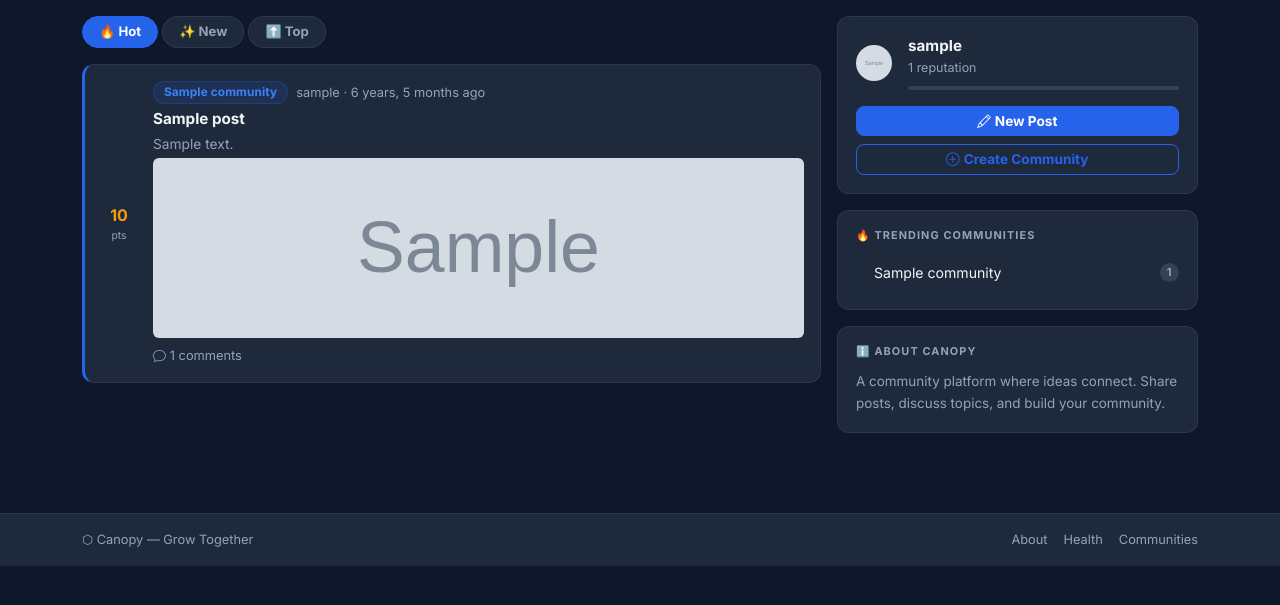
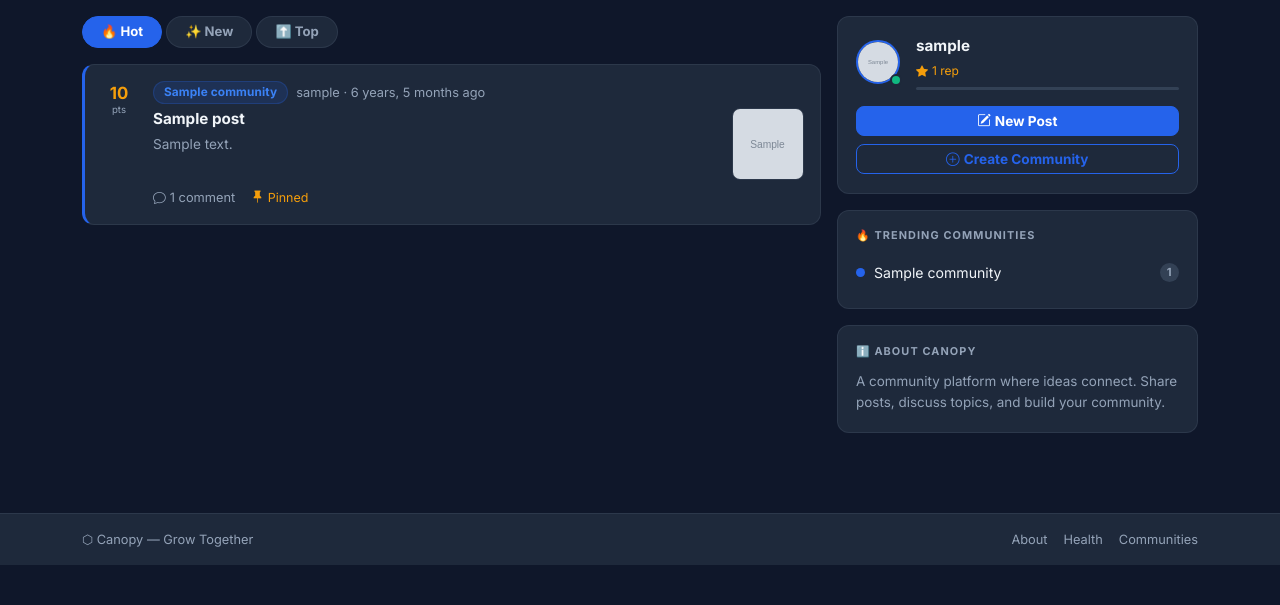
Before and after one commit to AnishIdhayan-1412/NexusBoard-V1, a Django app: page / in a window 1280 px wide. Shown: the part 61-666 px from the top of the page. Run offline with Django 5.2, Linux system fonts and the light colour scheme; a user stored in the database is signed in; tables that the repository leaves empty hold one stand-in row (values such as "Sample post"); grey boxes marked "Sample" are stand-in pictures.

Commit message:
fix+visual: home feed — coloured community dots, post type badges, image thumbnails, pinned/locked indicators, online dot on avatar

```diff
--- a/templates/core/home.html
+++ b/templates/core/home.html
@@ -3,56 +3,58 @@
 
 {% block extra_css %}
 <style>
-  /* Feed sort tabs */
+  /* ── Sort tabs ───────────────────────────────────── */
   .sort-tabs { display: flex; gap: 4px; margin-bottom: 1rem; }
-  .sort-tab { padding: 5px 16px; border-radius: 20px; font-size: 0.82rem; font-weight: 600; text-decoration: none; color: var(--nb-text-muted); background: var(--nb-surface-1); border: 1px solid var(--nb-border); transition: all 0.15s; }
+  .sort-tab { padding: 5px 18px; border-radius: 20px; font-size: 0.82rem; font-weight: 600; text-decoration: none; color: var(--nb-text-muted); background: var(--nb-surface-1); border: 1px solid var(--nb-border); transition: all 0.15s; }
   .sort-tab:hover { color: var(--nb-text); border-color: var(--nb-primary); }
   .sort-tab.active { background: var(--nb-primary); color: #fff; border-color: var(--nb-primary); }
 
-  /* Welcome banner */
+  /* ── Welcome banner ─────────────────────────────── */
   .welcome-banner {
-    border-radius: 14px;
-    padding: 1.25rem 1.5rem;
-    margin-bottom: 1rem;
+    border-radius: 14px; padding: 1.25rem 1.5rem; margin-bottom: 1rem;
     background: linear-gradient(135deg, rgba(37,99,235,0.12), rgba(14,165,233,0.08));
-    border: 1px solid rgba(37,99,235,0.3);
-    position: relative;
-    overflow: hidden;
+    border: 1px solid rgba(37,99,235,0.3); position: relative; overflow: hidden;
   }
   .welcome-banner::before {
-    content: '';
-    position: absolute;
-    inset: 0;
-    border-radius: 14px;
-    padding: 1.5px;
+    content:''; position:absolute; inset:0; border-radius:14px; padding:1.5px;
     background: linear-gradient(135deg, rgba(37,99,235,0.6), rgba(14,165,233,0.4));
     -webkit-mask: linear-gradient(#fff 0 0) content-box, linear-gradient(#fff 0 0);
     mask: linear-gradient(#fff 0 0) content-box, linear-gradient(#fff 0 0);
-    -webkit-mask-composite: xor;
-    mask-composite: exclude;
-    pointer-events: none;
+    -webkit-mask-composite: xor; mask-composite: exclude; pointer-events: none;
   }
 
-  /* Score display on feed */
-  .feed-score { font-size: 1rem; font-weight: 700; min-width: 32px; text-align: center; }
-  .feed-score.pos { color: var(--nb-accent-warm); }
-  .feed-score.neg { color: var(--nb-danger); }
+  /* ── Feed score ─────────────────────────────────── */
+  .feed-score { font-size: 1.05rem; font-weight: 700; min-width: 32px; text-align: center; line-height: 1; }
+  .feed-score.pos  { color: var(--nb-accent-warm); }
+  .feed-score.neg  { color: var(--nb-danger); }
   .feed-score.zero { color: var(--nb-text-muted); }
 
-  /* Reputation bar */
-  .rep-bar-wrap { margin-top: 0.5rem; }
-  .rep-bar { height: 4px; border-radius: 2px; background: var(--nb-surface-2); overflow: hidden; }
+  /* ── Post type badge ────────────────────────────── */
+  .post-type-badge { font-size: .68rem; font-weight: 600; padding: 1px 7px; border-radius: 20px; display: inline-flex; align-items: center; gap: 3px; }
+  .type-text  { background: rgba(148,163,184,0.12); color: var(--nb-text-muted); }
+  .type-link  { background: rgba(14,165,233,0.12);  color: var(--nb-accent); }
+  .type-image { background: rgba(16,185,129,0.12);  color: var(--nb-success); }
+
+  /* ── Thumbnail ──────────────────────────────────── */
+  .post-thumb { width: 72px; height: 72px; border-radius: 8px; object-fit: cover; flex-shrink: 0; border: 1px solid var(--nb-border); }
+
+  /* ── Rep bar ────────────────────────────────────── */
+  .rep-bar-wrap { margin-top: .4rem; }
+  .rep-bar { height: 3px; border-radius: 2px; background: var(--nb-surface-2); overflow: hidden; }
   .rep-bar-fill { height: 100%; border-radius: 2px; background: linear-gradient(90deg, var(--nb-primary), var(--nb-accent)); transition: width 0.6s ease; }
+
+  /* ── Sidebar community link ─────────────────────── */
+  .comm-color-dot { width: 9px; height: 9px; border-radius: 50%; flex-shrink: 0; }
 </style>
 {% endblock %}
 
 {% block content %}
 <div class="row g-3">
 
-  <!-- ── Feed ─────────────────────────────────────── -->
+  <!-- ── Feed ──────────────────────────────────────── -->
   <div class="col-lg-8">
 
-    <!-- Welcome banner for new users -->
+    <!-- Welcome banner -->
     {% if user.is_authenticated and not user.joined_communities.exists %}
     <div class="welcome-banner mb-3">
       <div class="d-flex align-items-center gap-3">
@@ -66,7 +68,7 @@
     </div>
     {% endif %}
 
-    <!-- Feed sort tabs -->
+    <!-- Sort tabs -->
     <div class="sort-tabs">
       <a href="?sort=hot" class="sort-tab {% if current_sort == 'hot' or not current_sort %}active{% endif %}">🔥 Hot</a>
       <a href="?sort=new" class="sort-tab {% if current_sort == 'new' %}active{% endif %}">✨ New</a>
@@ -77,41 +79,58 @@
     {% if page_obj %}
       {% for post in page_obj %}
       <div class="card card-hover post-card mb-2" onclick="window.location='{% url 'posts:detail' post.pk %}'">
-        <div class="card-body py-3 ps-3 pe-3">
-          <div class="d-flex gap-3">
+        <div class="card-body py-3 px-3">
+          <div class="d-flex gap-3 align-items-start">
 
-            <!-- Score column -->
-            <div class="d-flex flex-column align-items-center justify-content-center" style="min-width:36px">
-              <span class="feed-score {% if post.score > 0 %}pos{% elif post.score < 0 %}neg{% else %}zero{% endif %}">
-                {{ post.score }}
-              </span>
-              <span class="text-muted" style="font-size:0.65rem;margin-top:1px">pts</span>
+            <!-- Score -->
+            <div class="d-flex flex-column align-items-center pt-1" style="min-width:36px">
+              <span class="feed-score {% if post.score > 0 %}pos{% elif post.score < 0 %}neg{% else %}zero{% endif %}">{{ post.score }}</span>
+              <span class="text-muted" style="font-size:.6rem;margin-top:2px">pts</span>
             </div>
 
             <!-- Content -->
-            <div class="flex-grow-1 min-width-0">
+            <div class="flex-grow-1" style="min-width:0">
               <div class="d-flex flex-wrap align-items-center gap-2 mb-1">
                 <a href="{% url 'communities:detail' post.community.slug %}" class="badge-comm" onclick="event.stopPropagation()">{{ post.community.name }}</a>
+                <!-- Post type badge -->
+                {% if post.post_type == 'link' %}
+                <span class="post-type-badge type-link"><i class="bi bi-link-45deg"></i>Link</span>
+                {% elif post.post_type == 'image' %}
+                <span class="post-type-badge type-image"><i class="bi bi-image"></i>Image</span>
+                {% endif %}
                 <span class="post-meta">
                   <a href="{% url 'accounts:profile' post.author.username %}" onclick="event.stopPropagation()">{{ post.author.username }}</a>
                   · {{ post.created_at|timesince }} ago
                 </span>
               </div>
-              <a href="{% url 'posts:detail' post.pk %}" class="post-title-link d-block mb-1" onclick="event.stopPropagation()">{{ post.title }}</a>
-              {% if post.body %}
-              <p class="text-muted mb-1" style="font-size:.86rem;line-height:1.5">{{ post.body|truncatechars:180 }}</p>
-              {% endif %}
-              {% if post.image %}
-              <img src="{{ post.image.url }}" alt="" class="img-fluid rounded mb-1" style="max-height:180px;object-fit:cover;width:100%">
-              {% endif %}
-              <div class="post-meta mt-1 d-flex align-items-center gap-3">
+
+              <!-- Title + optional thumb side by side -->
+              <div class="d-flex gap-2 align-items-start">
+                <div class="flex-grow-1">
+                  <a href="{% url 'posts:detail' post.pk %}" class="post-title-link d-block mb-1" onclick="event.stopPropagation()">{{ post.title }}</a>
+                  {% if post.body %}
+                  <p class="text-muted mb-1" style="font-size:.85rem;line-height:1.5">{{ post.body|truncatechars:160 }}</p>
+                  {% endif %}
+                  {% if post.post_type == 'link' and post.url %}
+                  <span class="text-muted" style="font-size:.78rem">
+                    <i class="bi bi-box-arrow-up-right me-1"></i>{{ post.url|truncatechars:45 }}
+                  </span>
+                  {% endif %}
+                </div>
+                {% if post.image %}
+                <img src="{{ post.image.url }}" alt="" class="post-thumb d-none d-sm-block" onclick="event.stopPropagation();window.location='{% url 'posts:detail' post.pk %}'">
+                {% endif %}
+              </div>
+
+              <div class="post-meta mt-2 d-flex align-items-center gap-3">
                 <a href="{% url 'posts:detail' post.pk %}" onclick="event.stopPropagation()">
-                  <i class="bi bi-chat me-1"></i>{{ post.comment_count }} comments
+                  <i class="bi bi-chat me-1"></i>{{ post.comment_count }} comment{{ post.comment_count|pluralize }}
                 </a>
-                {% if post.post_type == 'link' and post.url %}
-                <a href="{{ post.url }}" target="_blank" rel="noopener" onclick="event.stopPropagation()">
-                  <i class="bi bi-link-45deg me-1"></i>Link
-                </a>
+                {% if post.is_pinned %}
+                <span style="color:var(--nb-accent-warm);font-size:.78rem"><i class="bi bi-pin-fill me-1"></i>Pinned</span>
+                {% endif %}
+                {% if post.is_locked %}
+                <span style="color:var(--nb-danger);font-size:.78rem"><i class="bi bi-lock-fill me-1"></i>Locked</span>
                 {% endif %}
               </div>
             </div>
@@ -122,7 +141,7 @@
       {% empty %}
       <div class="card">
         <div class="card-body text-center py-5">
-          <svg width="64" height="64" viewBox="0 0 64 64" fill="none" style="opacity:.25;margin-bottom:.75rem" xmlns="http://www.w3.org/2000/svg">
+          <svg width="64" height="64" viewBox="0 0 64 64" fill="none" style="opacity:.2;margin-bottom:.75rem" xmlns="http://www.w3.org/2000/svg">
             <rect x="8" y="16" width="48" height="8" rx="4" fill="currentColor"/>
             <rect x="8" y="30" width="36" height="8" rx="4" fill="currentColor"/>
             <rect x="8" y="44" width="24" height="8" rx="4" fill="currentColor"/>
@@ -141,23 +160,29 @@
     {% endif %}
   </div>
 
-  <!-- ── Sidebar ───────────────────────────────────── -->
+  <!-- ── Sidebar ────────────────────────────────────── -->
   <div class="col-lg-4">
 
     <!-- User widget -->
     {% if user.is_authenticated %}
     <div class="sidebar-widget">
       <div class="d-flex align-items-center gap-3 mb-3">
-        <img src="{{ user.get_avatar_url }}" alt="" class="user-avatar">
+        <div style="position:relative;flex-shrink:0">
+          <img src="{{ user.get_avatar_url }}" alt="" class="user-avatar" style="width:44px;height:44px;border:2px solid var(--nb-primary)">
+          <span style="position:absolute;bottom:-2px;right:-2px;width:12px;height:12px;background:var(--nb-success);border-radius:50%;border:2px solid var(--nb-surface-1)"></span>
+        </div>
         <div class="flex-grow-1 min-width-0">
           <strong style="font-size:.95rem">{{ user.username }}</strong>
-          <div class="text-muted" style="font-size:.78rem;margin-top:1px">{{ user.reputation }} reputation</div>
+          <div class="d-flex align-items-center gap-1 mt-1" style="font-size:.75rem;color:var(--nb-accent-warm)">
+            <i class="bi bi-star-fill"></i>
+            <span>{{ user.reputation }} rep</span>
+          </div>
           <div class="rep-bar-wrap">
             <div class="rep-bar"><div class="rep-bar-fill" style="width:{% widthratio user.reputation 1000 100 %}%"></div></div>
           </div>
         </div>
       </div>
-      <a href="{% url 'posts:create' %}" class="btn btn-primary btn-sm w-100 mb-2"><i class="bi bi-pencil me-1"></i>New Post</a>
+      <a href="{% url 'posts:create' %}" class="btn btn-primary btn-sm w-100 mb-2"><i class="bi bi-pencil-square me-1"></i>New Post</a>
       <a href="{% url 'communities:create' %}" class="btn btn-outline-primary btn-sm w-100"><i class="bi bi-plus-circle me-1"></i>Create Community</a>
     </div>
     {% endif %}
@@ -166,8 +191,16 @@
     <div class="sidebar-widget">
       <h6>🔥 Trending Communities</h6>
       {% for community in trending_communities %}
+      {% cycle 'dot-blue' 'dot-purple' 'dot-green' 'dot-red' 'dot-teal' 'dot-orange' as dotClass silent %}
       <a href="{% url 'communities:detail' community.slug %}" class="community-link">
-        <span class="community-dot" style="background:{{ community.slug|slice:'0:1'|lower|default:'#2563eb' }}"></span>
+        <span class="comm-color-dot" style="
+          {% if dotClass == 'dot-blue' %}background:#2563eb
+          {% elif dotClass == 'dot-purple' %}background:#7c3aed
+          {% elif dotClass == 'dot-green' %}background:#059669
+          {% elif dotClass == 'dot-red' %}background:#dc2626
+          {% elif dotClass == 'dot-teal' %}background:#0891b2
+          {% else %}background:#d97706{% endif %}
+        "></span>
         <span class="flex-grow-1" style="font-size:.88rem">{{ community.name }}</span>
         <span class="member-pill">{{ community.member_count }}</span>
       </a>
```
